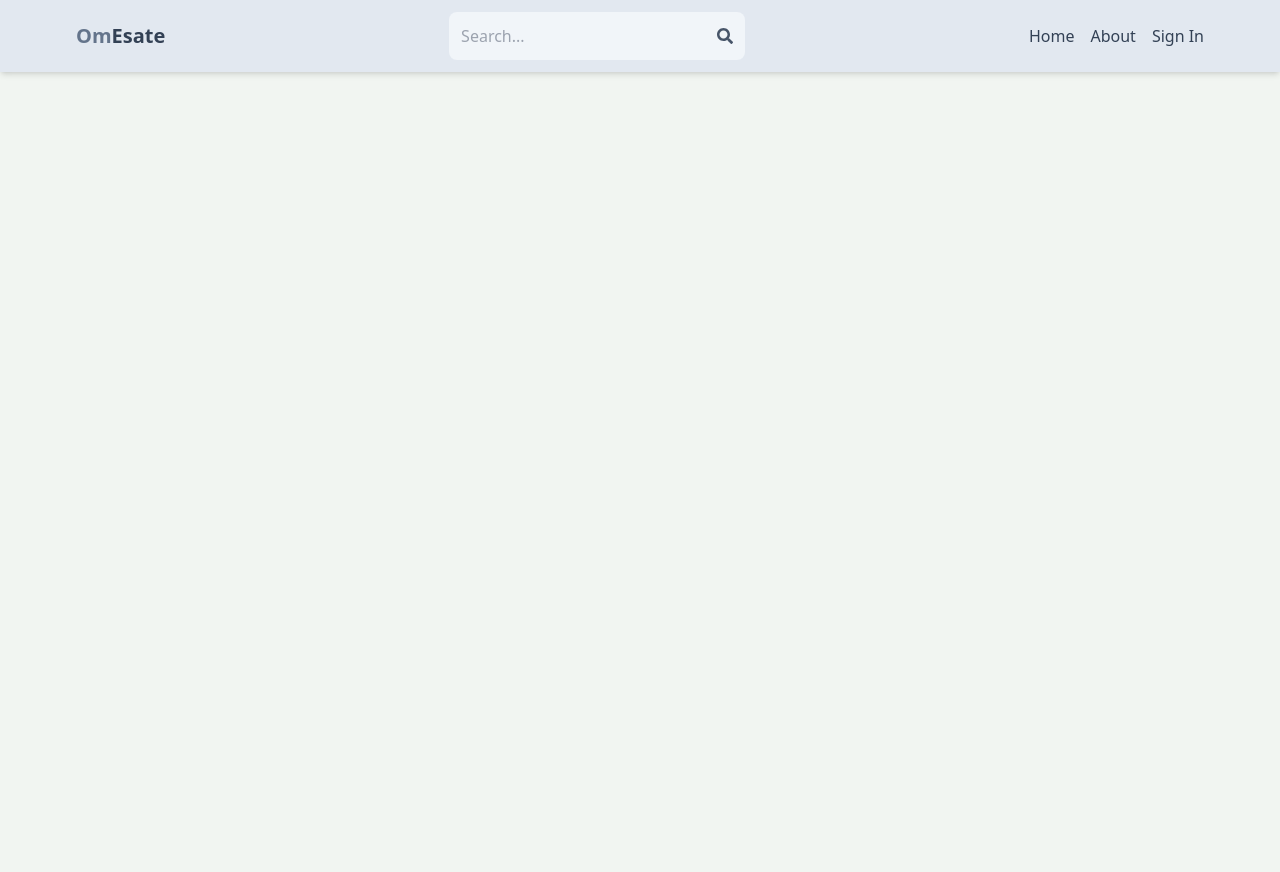
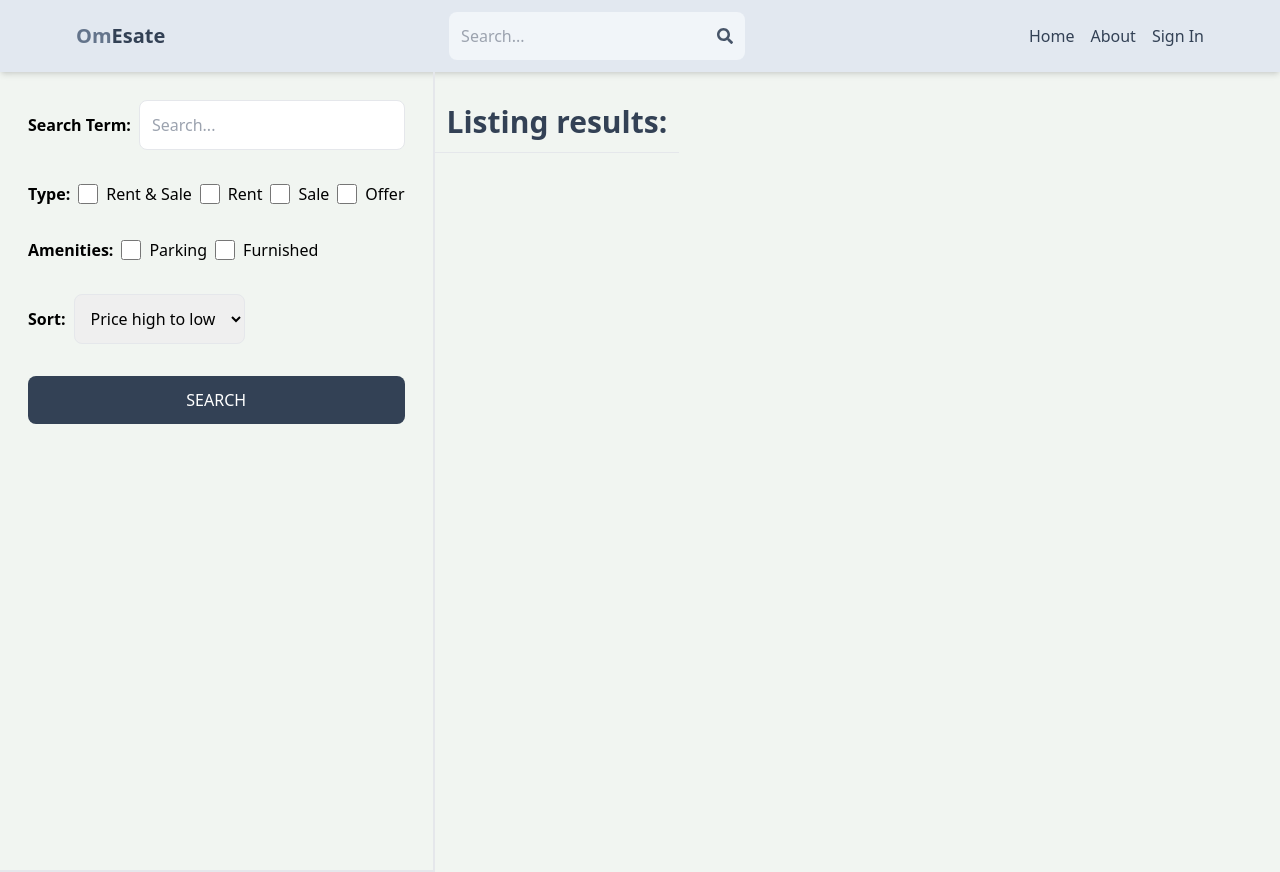
Before and after one commit to Om15102003/Real-Estate, a React (Vite) app in the folder client/: page /search in a window 1280 px wide. Before the commit the page ends 800 px from the top, so only its background shows below. Built offline with nearby package versions, Linux system fonts and the light colour scheme; no server answers.

Commit message:
ui of the search page

```diff
--- a/client/src/App.jsx
+++ b/client/src/App.jsx
@@ -10,6 +10,7 @@
 import CreateListing from './pages/CreateListing'
 import UpdateListing from './pages/UpdateListing'
 import Listing from './pages/Listing'
+import Search from './pages/Search'
 const App = () => {
   return (
     <BrowserRouter>
@@ -25,6 +26,7 @@
         </Route>
         <Route path='/sign-in' element={<SignIn />} />
         <Route path='/sign-up' element={<SignUp />} />
+        <Route path='/search' element={<Search/>}/>
       </Routes>
     </BrowserRouter>
   )
--- /dev/null
+++ b/client/src/pages/Search.jsx
@@ -0,0 +1,61 @@
+import React from 'react'
+
+const Search = () => {
+  return (
+    <div className='flex flex-col md:flex-row'>
+        <div className='p-7 border-b-2 md:border-r-2 md:min-h-screen'>
+            <form className='flex flex-col gap-8'>
+                <div className='flex items-center gap-2'>
+                    <label className='whitespace-nowrap font-semibold'>
+                        Search Term:
+                    </label>
+                    <input type="text" id='searchTerm' placeholder='Search...' className='border rounded-lg p-3 w-full'/>
+
+                </div>
+                <div className='flex gap-2 flex-wrap items-center'>
+                    <label className='font-semibold'>Type:</label>
+                    <div className='flex gap-2'>
+                        <input type="checkbox" id='all' className='w-5'/><span>Rent & Sale</span>
+                    </div>
+                    <div className='flex gap-2'>
+                        <input type="checkbox" id='rent' className='w-5'/><span>Rent</span>
+                    </div>
+                    <div className='flex gap-2'>
+                        <input type="checkbox" id='sale' className='w-5'/><span>Sale</span>
+                    </div>
+                    <div className='flex gap-2'>
+                        <input type="checkbox" id='offer' className='w-5'/><span>Offer</span>
+                    </div>
+                </div>
+                <div className='flex gap-2 flex-wrap items-center'>
+                    <label className='font-semibold'>Amenities:</label>
+                    <div className='flex gap-2'>
+                        <input type="checkbox" id='parking' className='w-5'/><span>Parking</span>
+                    </div>
+                    <div className='flex gap-2'>
+                        <input type="checkbox" id='furnished' className='w-5'/><span>Furnished</span>
+                    </div>
+                </div>
+                <div className='flex items-center gap-2'>
+                    <label className='font-semibold'>
+                        Sort:
+                    </label>
+                    <select id="sort_order" className='border rounded-lg p-3'>
+                        <option>Price high to low</option>
+                        <option>Price low to high</option>
+                        <option>Latest</option>
+                        <option>Oldest</option>
+                    </select>
+                </div>
+                <button className='bg-slate-700 text-white p-3 rounded-lg uppercase hover:opacity-95'>Search</button>
+            </form>
+
+        </div>
+        <div className=''>
+            <h1 className='text-3xl font-semibold border-b p-3 text-slate-700 mt-5'>Listing results:</h1>
+        </div>
+    </div>
+  )
+}
+
+export default Search
```
